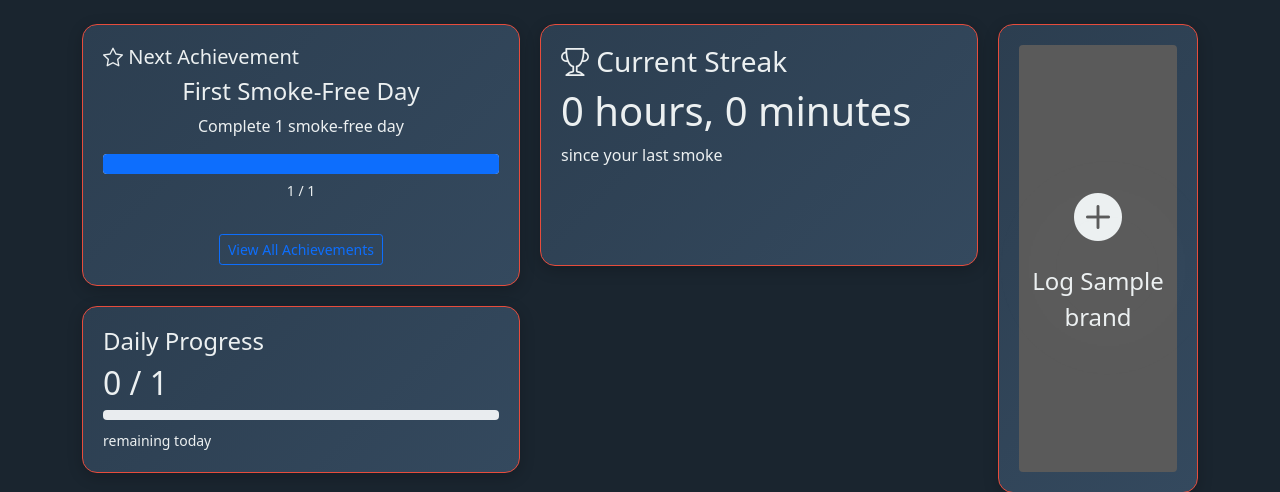
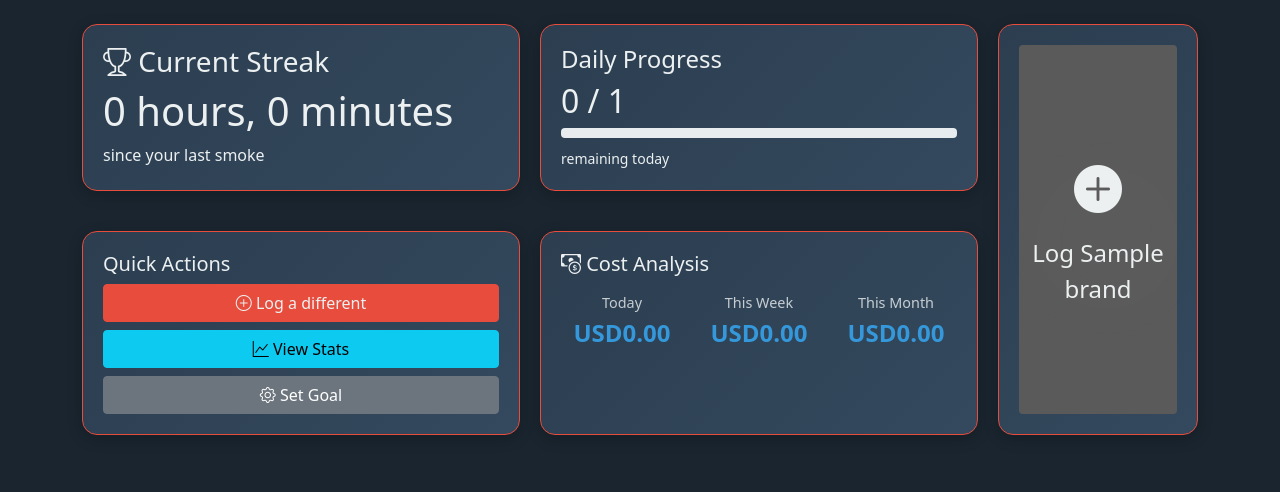
Before and after one commit to imrankabir02/smoke-tracker, a Django app: page /dashboard/ in a window 1280 px wide. Shown: the part 58-550 px from the top of the page. Run offline with Django 4.2, Linux system fonts and the light colour scheme; a user stored in the database is signed in; data comes from the database, SQL or seed files in the repository; tables that the repository leaves empty hold one stand-in row (values such as "Sample post"); data that the repository does not hold is empty; parts of the project's set-up code (start-up, migrations or seed data) failed here and were passed over.

Commit message:
back to proper version

```diff
--- a/tracker/templates/tracker/home.html
+++ b/tracker/templates/tracker/home.html
@@ -5,7 +5,7 @@
 
 {% block content %}
 <div class="dashboard-grid">
-    {% if featured_achievement %}
+    {% comment %} {% if featured_achievement %}
     <div class="main-widget featured-achievement">
         <h5 class="widget-title"><i class="bi bi-star"></i> Next Achievement</h5>
         <div class="text-center">
@@ -20,7 +20,7 @@
             <a href="{% url 'achievements' %}" class="btn btn-sm btn-outline-primary mt-3">View All Achievements</a>
         </div>
     </div>
-    {% endif %}
+    {% endif %} {% endcomment %}
 
     <div class="main-widget streak-counter">
         <h3><i class="bi bi-trophy"></i> Current Streak</h3>
```
Also changed, not shown: README.md.
